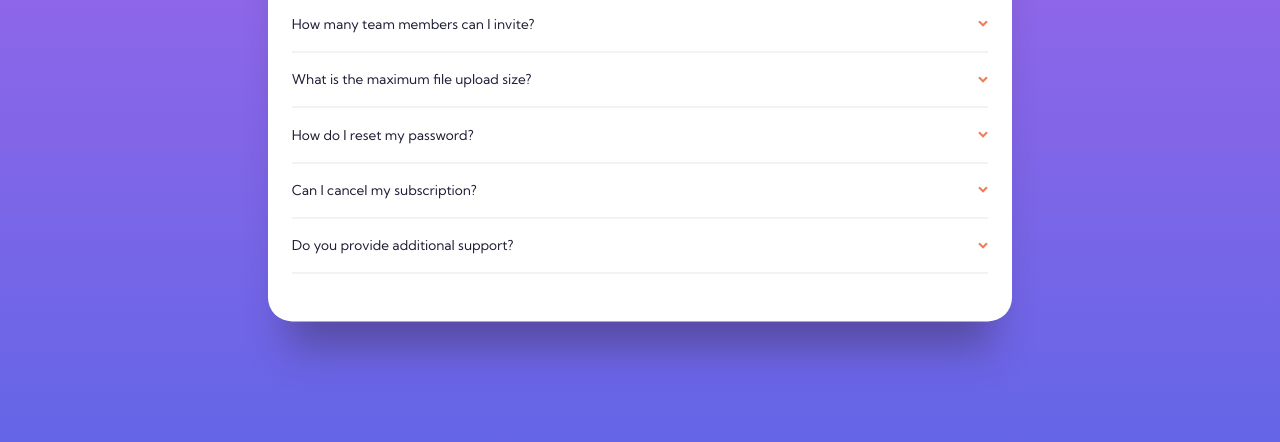
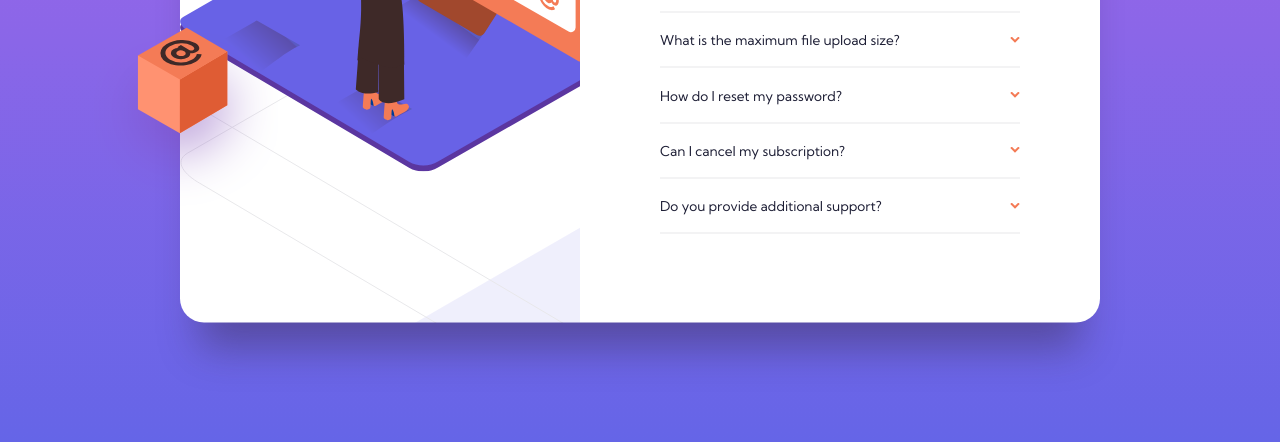
Before and after one commit to serhii-bielik/fm-faq-accordion-card, a plain HTML site: page index.html in a window 1280 px wide. Shown: the part 358-800 px from the top of the page. Drawn offline with Linux system fonts and the light colour scheme.

Commit message:
add desktop styles

```diff
--- a/index.html
+++ b/index.html
@@ -22,6 +22,7 @@
     <main class="container">
       <section class="faq">
         <div class="illustration"></div>
+        <div class="desktop-wrapper">
           <h1 class="title">FAQ</h1>
           <div class="questions">
             <div class="questions__item">
@@ -33,8 +34,8 @@
                 />
               </div>
               <div class="questions__item-a">
-              You can invite up to 2 additional users on the Free plan. There is
-              no limit on team members for the Premium plan.
+                You can invite up to 2 additional users on the Free plan. There
+                is no limit on team members for the Premium plan.
               </div>
             </div>
             <div class="questions__item">
@@ -46,8 +47,8 @@
                 />
               </div>
               <div class="questions__item-a">
-              No more than 2GB. All files in your account must fit your allotted
-              storage space.
+                No more than 2GB. All files in your account must fit your
+                allotted storage space.
               </div>
             </div>
             <div class="questions__item">
@@ -74,8 +75,8 @@
                 />
               </div>
               <div class="questions__item-a">
-              Yes! Send us a message and we’ll process your request no questions
-              asked.
+                Yes! Send us a message and we’ll process your request no
+                questions asked.
               </div>
             </div>
             <div class="questions__item">
@@ -93,6 +94,7 @@
               </div>
             </div>
           </div>
+        </div>
       </section>
     </main>
     <script src="./script.js"></script>
--- a/style.css
+++ b/style.css
@@ -11,7 +11,7 @@
 
   --clr-text-dark-blue: #1d1e35;
   --clr-text-soft-red: #f47c57;
-  --clr-text-gray-blue: #4a4b5e;
+  --clr-text-dark-gray-blue: #4a4b5e;
   --clr-text-gray-blue: #787887;
 
   --clr-bg-soft-violet: #af67e9;
@@ -34,7 +34,6 @@ body {
   align-items: center;
   min-height: 100vh;
   min-height: 100dvh;
-
   background: linear-gradient(
       0deg,
       var(--clr-bg-soft-blue),
@@ -45,6 +44,7 @@ body {
 
 .faq {
   position: relative;
+  max-width: 920px;
   margin: 0 1.5rem;
   padding: 8rem 1.5rem 3rem;
   border-radius: 1.5rem;
@@ -72,8 +72,6 @@ body {
   text-align: center;
 }
 
-.questions {
-}
 .questions__item {
   display: flex;
   flex-direction: column;
@@ -115,3 +113,42 @@ body {
 .icon-open {
   transform: rotateX(180deg);
 }
+
+@media (min-width: 50em) {
+  .faq {
+    display: grid;
+    grid-template-columns: 400px 1fr;
+    gap: 2rem;
+    padding: 0 2rem 0 0;
+  }
+
+  .faq::before {
+    content: '';
+    top: calc(50% - 150px);
+    left: -93px;
+    position: absolute;
+    width: 400px;
+    height: 400px;
+    background-image: url('./images/illustration-box-desktop.svg');
+    background-repeat: no-repeat;
+    background-position: left center;
+  }
+
+  .illustration {
+    width: 400px;
+    height: 510px;
+    background-image: url('images/illustration-woman-online-desktop.svg'),
+      url('./images/bg-pattern-desktop.svg');
+    background-repeat: no-repeat, no-repeat;
+    background-position: left -5rem center, right top + 68%;
+  }
+
+  .desktop-wrapper {
+    align-self: center;
+    padding: 1rem 3rem;
+  }
+
+  .title {
+    text-align: left;
+  }
+}
```
Lines whose indentation alone changed are shown as unchanged.
